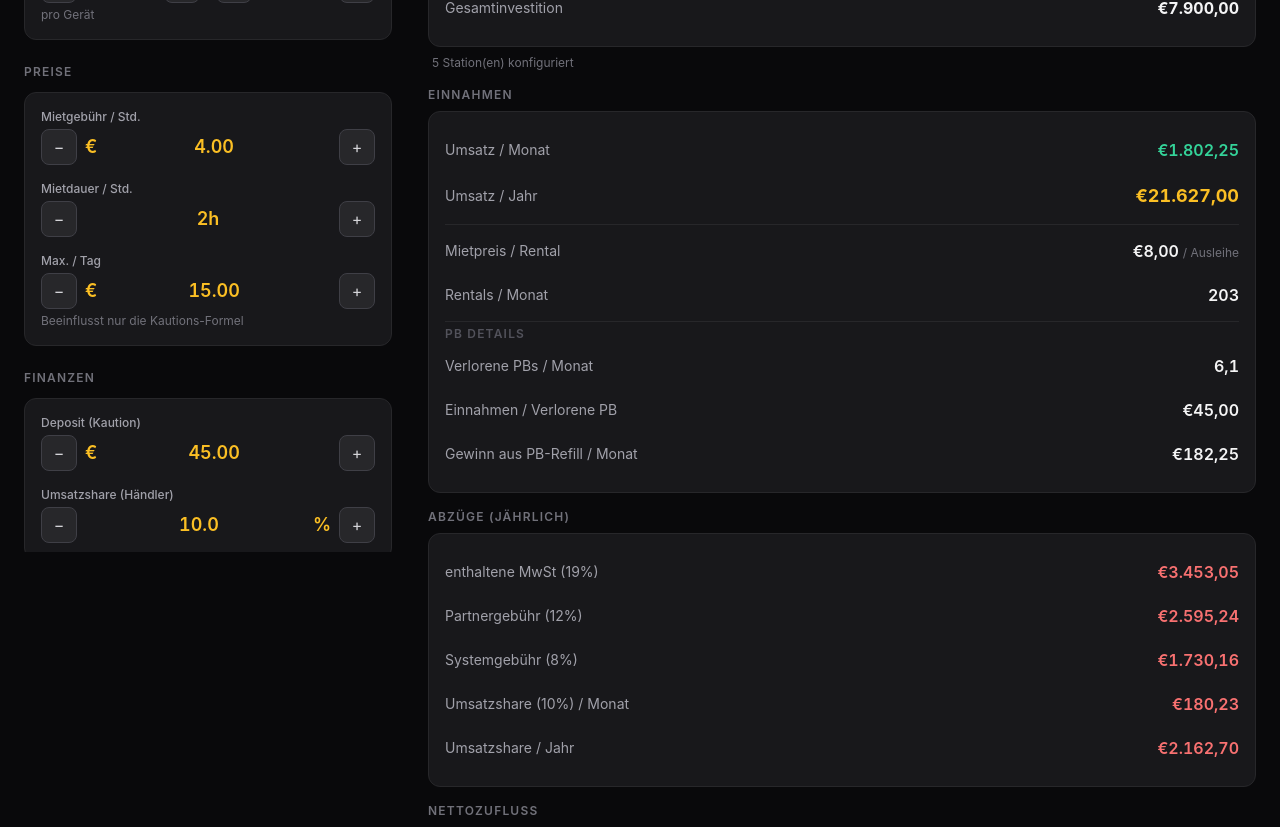
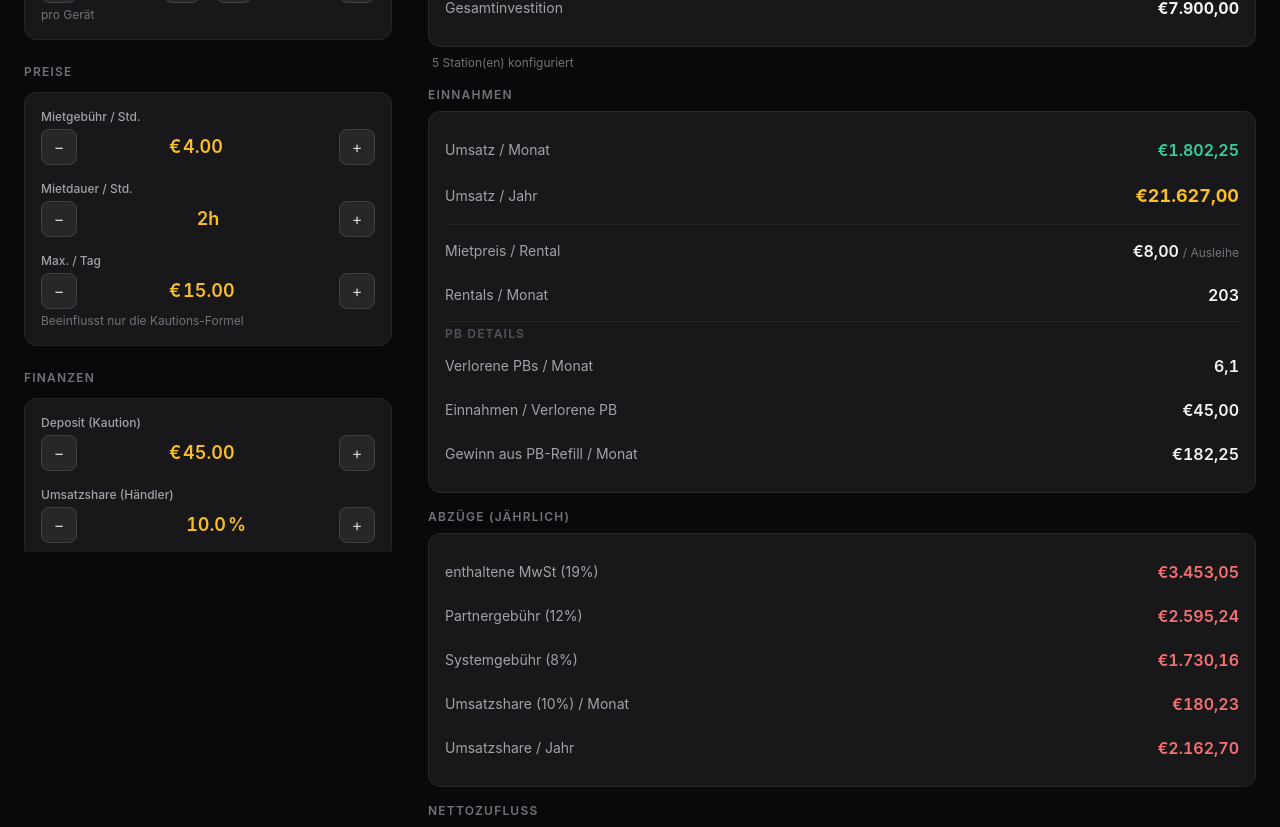
Before and after one commit to Sahil-Lakhani/Feros-Test, a React (Vite) app in the folder voozaa-calculator/: page / in a window 1280 px wide. Shown: the part 620-1447 px from the top of the page. Built offline with nearby package versions, Linux system fonts and the light colour scheme.

Commit message:
fix layourt for the signs

```diff
--- a/voozaa-calculator/src/components/ui/CurrencyInput.tsx
+++ b/voozaa-calculator/src/components/ui/CurrencyInput.tsx
@@ -90,6 +90,7 @@ export function CurrencyInput({
         </button>
 
         <div className="flex-1 flex items-center justify-center min-w-[5rem]">
+          <div className="flex items-center gap-0.5">
             <span className="text-lg font-semibold text-[#C2410C] dark:text-amber-400 tabular-nums select-none">€</span>
             <input
               type="text"
@@ -99,8 +100,9 @@ export function CurrencyInput({
               onChange={handleChange}
               onBlur={commit}
               onKeyDown={handleKeyDown}
-            className="w-full text-center text-lg font-semibold text-[#C2410C] dark:text-amber-400 tabular-nums bg-transparent border-none outline-none focus:outline-none focus:ring-0 cursor-text"
+              className="w-16 text-left text-lg font-semibold text-[#C2410C] dark:text-amber-400 tabular-nums bg-transparent border-none outline-none focus:outline-none focus:ring-0 cursor-text"
             />
+          </div>
         </div>
 
         <button
--- a/voozaa-calculator/src/components/ui/PercentageInput.tsx
+++ b/voozaa-calculator/src/components/ui/PercentageInput.tsx
@@ -89,6 +89,7 @@ export function PercentageInput({
         </button>
 
         <div className="flex-1 flex items-center justify-center min-w-[4rem]">
+          <div className="flex items-center gap-0.5">
             <input
               type="text"
               inputMode="decimal"
@@ -97,9 +98,10 @@ export function PercentageInput({
               onChange={handleChange}
               onBlur={commit}
               onKeyDown={handleKeyDown}
-            className="w-full text-center text-lg font-semibold text-[#C2410C] dark:text-amber-400 tabular-nums bg-transparent border-none outline-none focus:outline-none focus:ring-0 cursor-text"
+              className="w-14 text-right text-lg font-semibold text-[#C2410C] dark:text-amber-400 tabular-nums bg-transparent border-none outline-none focus:outline-none focus:ring-0 cursor-text"
             />
             <span className="text-lg font-semibold text-[#C2410C] dark:text-amber-400 tabular-nums select-none">%</span>
+          </div>
         </div>
 
         <button
```
Lines whose indentation alone changed are shown as unchanged.
